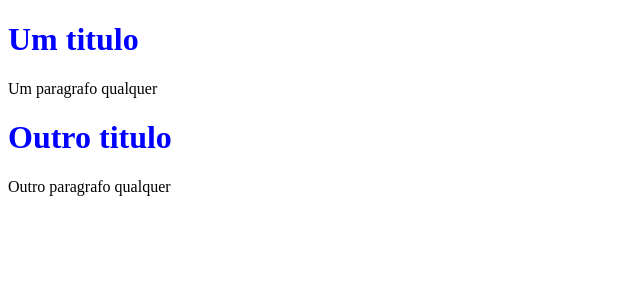
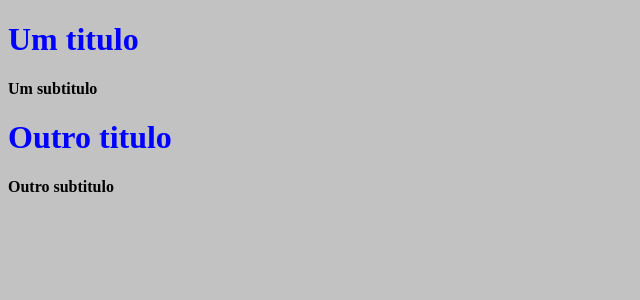
Before and after one commit to Fabi-Boniolo/react-exemplos, a Next.js app: page / in a window 1280 px wide. Shown: the top 300 px of the page, without its empty margins (0-640 px from the left). Built offline with nearby package versions, Linux system fonts and the light colour scheme.

Commit message:
criado estilo global e subtitulo

```diff
--- /dev/null
+++ b/pages/_app.jsx
@@ -0,0 +1,7 @@
+import '../src/style.css'
+
+function App({ Component, pageProps }) {
+    return <Component {...pageProps}/>
+}
+
+export default App
--- a/pages/index.jsx
+++ b/pages/index.jsx
@@ -1,12 +1,13 @@
 import Title from "../src/componentes/title/Title"
+import Subtitle from "../src/componentes/subtitle/Subtitle"
 
 function HomePage() {
     return (
         <div>
             <Title>Um titulo</Title>
-            <p>Um paragrafo qualquer</p>
+            <Subtitle text="Um subtitulo" />
             <Title>Outro titulo</Title>
-            <p>Outro paragrafo qualquer</p>
+            <Subtitle text="Outro subtitulo"/>
         </div>
     )
 }
--- /dev/null
+++ b/src/componentes/subtitle/Subtitle.jsx
@@ -0,0 +1,9 @@
+// Exemplo de componente react com props(atributos)
+
+function Subtitle({ text }) {
+    return (
+        <h4>{text}</h4>
+    )
+}
+
+export default Subtitle
--- a/src/componentes/title/Title.jsx
+++ b/src/componentes/title/Title.jsx
@@ -1,4 +1,6 @@
 import styles from './Title.module.css'
+
+// Exemplo de componente react com children(filhos)
 
 function Title(props) {
     return (
--- /dev/null
+++ b/src/style.css
@@ -0,0 +1,3 @@
+body {
+    background-color: #c2c2c2;
+}
```
